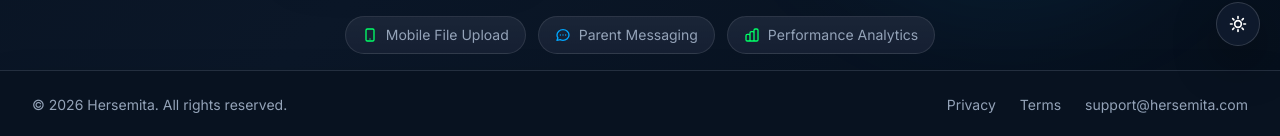
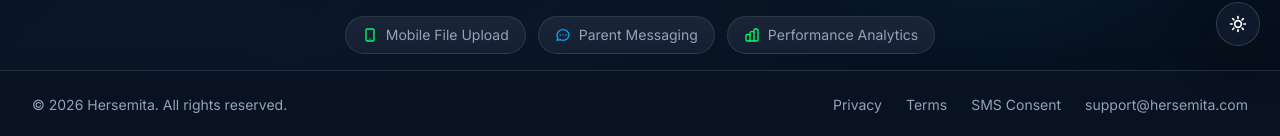
Before and after one commit to TheHerse/hersemita, a Next.js app: page / in a window 1280 px wide. Shown: the part 734-870 px from the top of the page. Built offline with nearby package versions, Linux system fonts and the light colour scheme.

Commit message:
Add public SMS consent footer link

```diff
--- a/app/layout.tsx
+++ b/app/layout.tsx
@@ -59,6 +59,9 @@ export default function RootLayout({
                 <a href="/terms" className="text-sm text-slate-400 hover:text-slate-200 transition-colors">
                   Terms
                 </a>
+                <a href="/sms-consent" className="text-sm text-slate-400 hover:text-slate-200 transition-colors">
+                  SMS Consent
+                </a>
                 <a href="mailto:support@hersemita.com" className="text-sm text-slate-400 hover:text-slate-200 transition-colors">
                   support@hersemita.com
                 </a>
```
